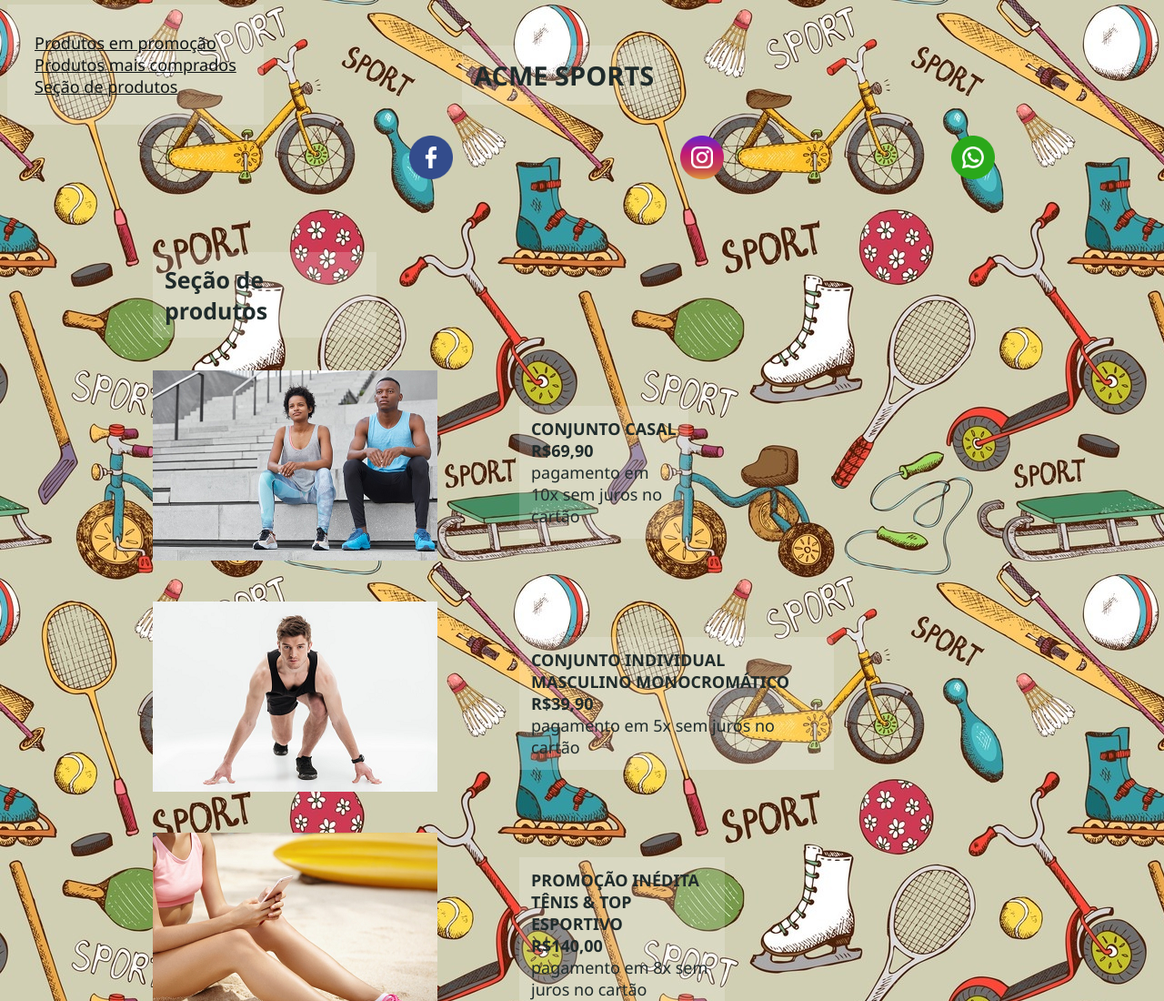
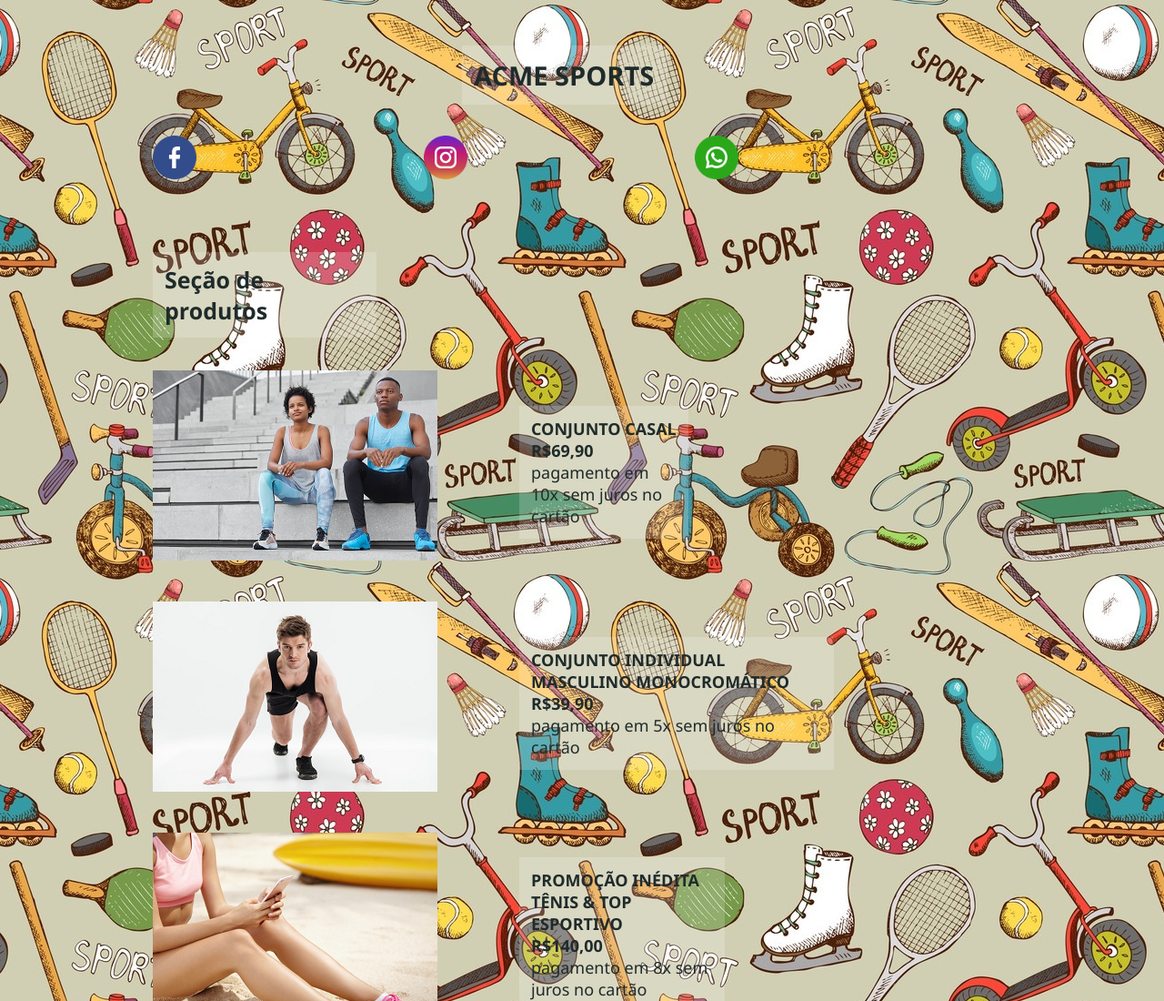
Before and after one commit to Nirug0/atividadeGestao, a plain HTML site: page index.html in a window 1280 px wide. Shown: the top 1100 px of the page at 91% size. Drawn offline with Linux system fonts and the light colour scheme; a script that the page names is missing.

Commit message:
Update index.html

```diff
--- a/index.html
+++ b/index.html
@@ -7,12 +7,6 @@
     <link rel="icon" href="imagens/icons/iconsite.jpg">
 </head>
 <body>
-
-<ul class="tabela2" id="menu">
-    <li><a href="">Produtos em promoção</a></li>
-    <li><a href="">Produtos mais comprados</a></li>
-    <li><a href="">Seção de produtos</a></li>
-</ul>
 
 <h1 class="acme" id="subir">ACME SPORTS</h1>
 
```
